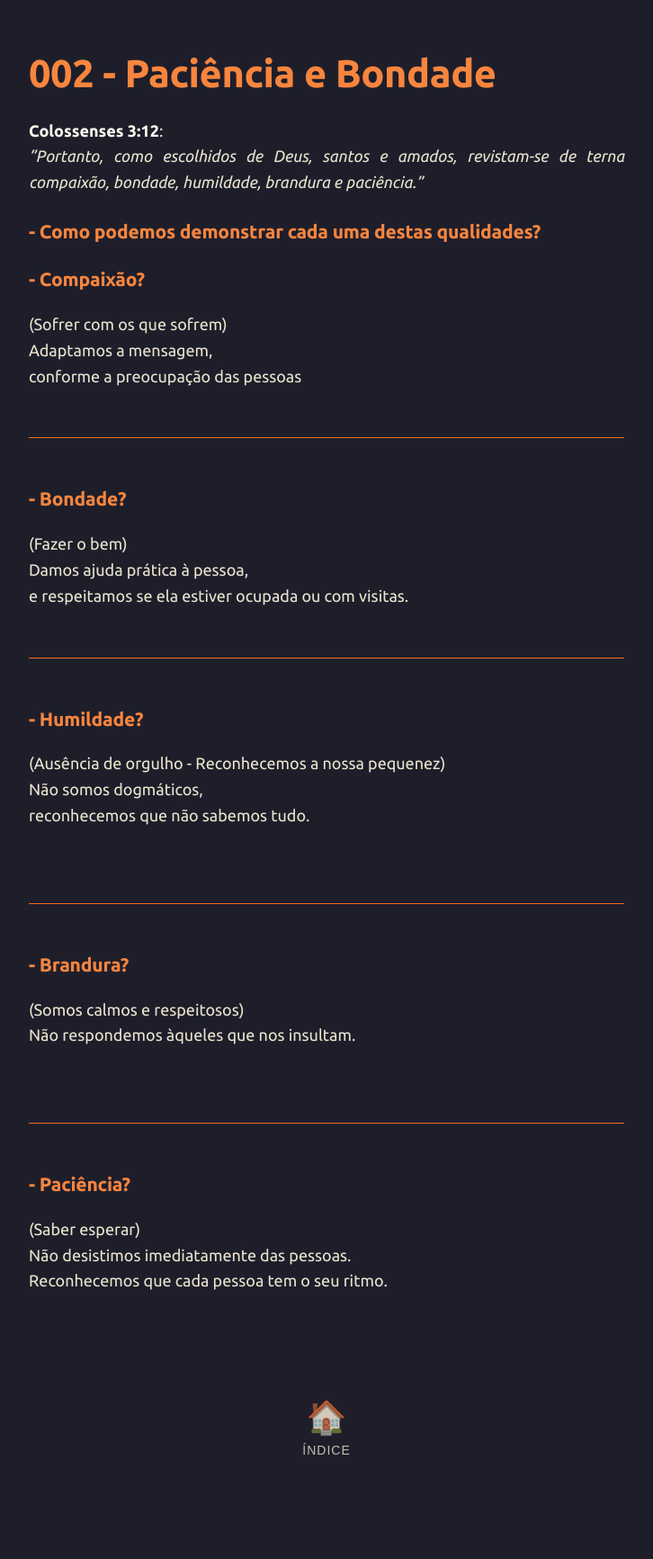
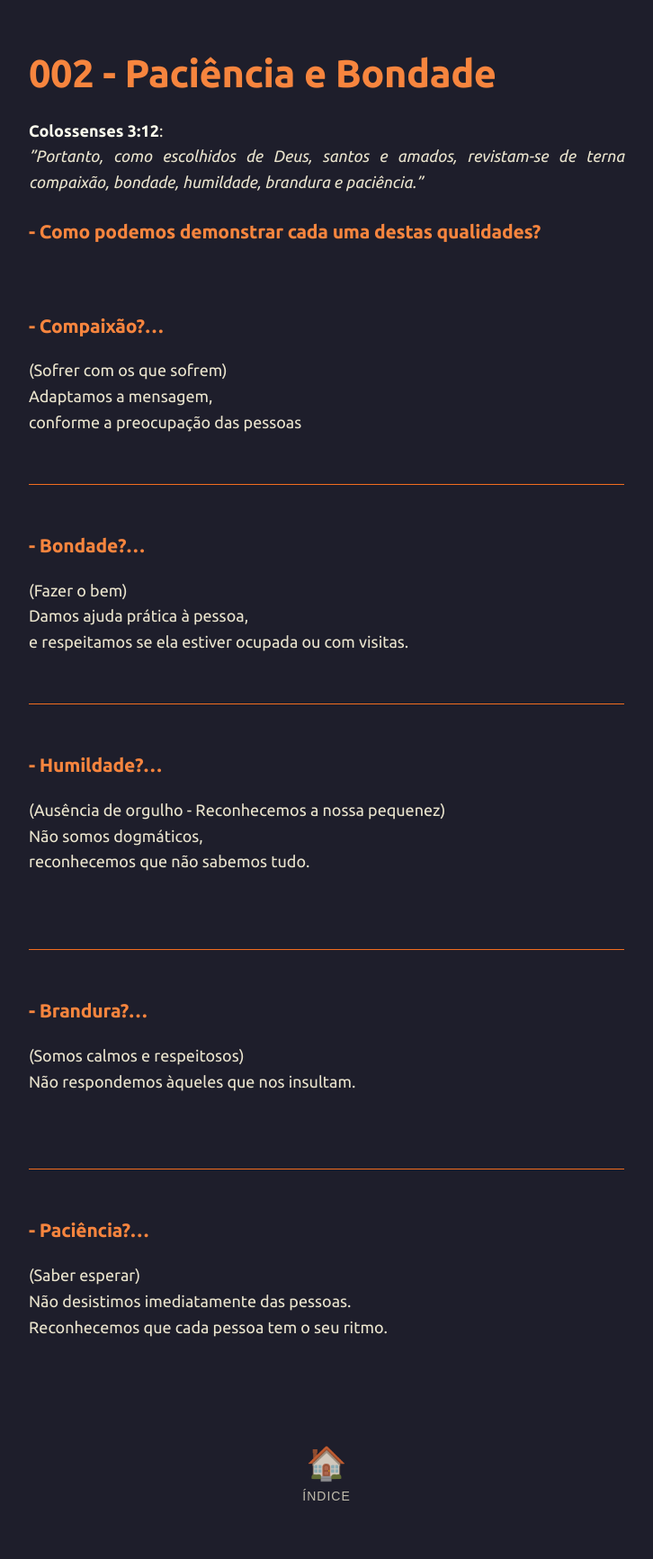
Before and after one commit to joaquim-capitao/jw, a Jekyll site: the page built from saidas/002-saida.md, in a window 1280 px wide. Shown: the whole page at 90% size, without its empty margins (277-1003 px from the left). Built offline with Jekyll 4.4.1, drawn with Linux system fonts in a browser that asks for light colours; our own code applies the rules of GitHub Pages for plain Markdown files; before the commit the page ends 1681 px from its top, so only the background shows below that.

Commit message:
Revise qualities section in 002-saida.md
Updated the formatting and content of qualities in the document.

```diff
--- a/saidas/002-saida.md
+++ b/saidas/002-saida.md
@@ -4,35 +4,38 @@
 *”Portanto, como escolhidos de Deus, santos e amados, revistam-se de terna compaixão, bondade, humildade, brandura e paciência.”*
 
 ### - Como podemos demonstrar cada uma destas qualidades?
+<br>
 
-### - Compaixão?
+
+
+### - Compaixão?...
 (Sofrer com os que sofrem)
 Adaptamos a mensagem,
 conforme a preocupação das pessoas
 <br>
 
 ---
-### - Bondade?
+### - Bondade?...
 (Fazer o bem)
 Damos ajuda prática à pessoa,
 e respeitamos se ela estiver ocupada ou com visitas.
 <br>
 
 ---
-### - Humildade?
+### - Humildade?...
 (Ausência de orgulho - Reconhecemos a nossa pequenez)
 Não somos dogmáticos,
 reconhecemos que não sabemos tudo.
 <br>
 
 ---
-### - Brandura?
+### - Brandura?...
 (Somos calmos e respeitosos)
 Não respondemos àqueles que nos insultam.
 <br>
 
 ---
-### - Paciência?
+### - Paciência?...
 (Saber esperar)
 Não desistimos imediatamente das pessoas.
 Reconhecemos que cada pessoa tem o seu ritmo.
```
